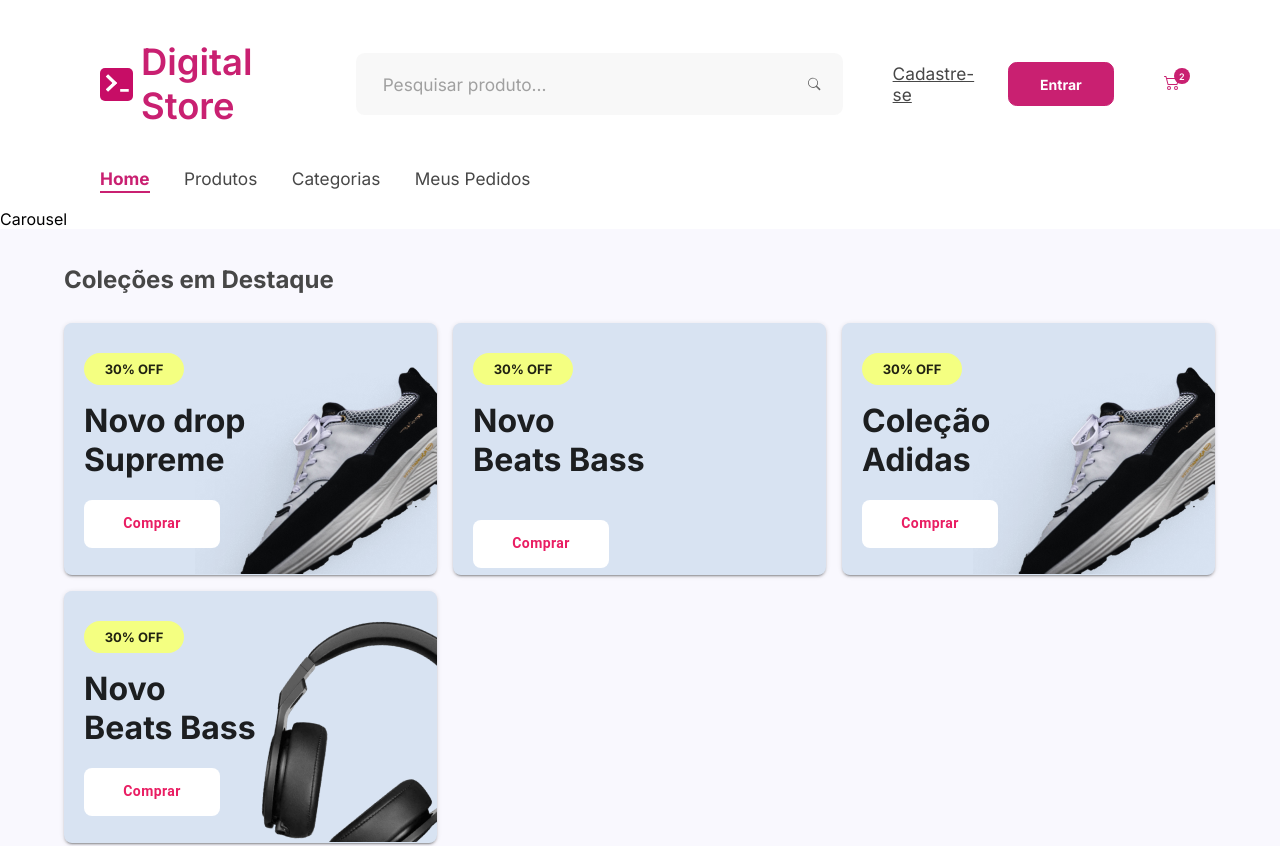
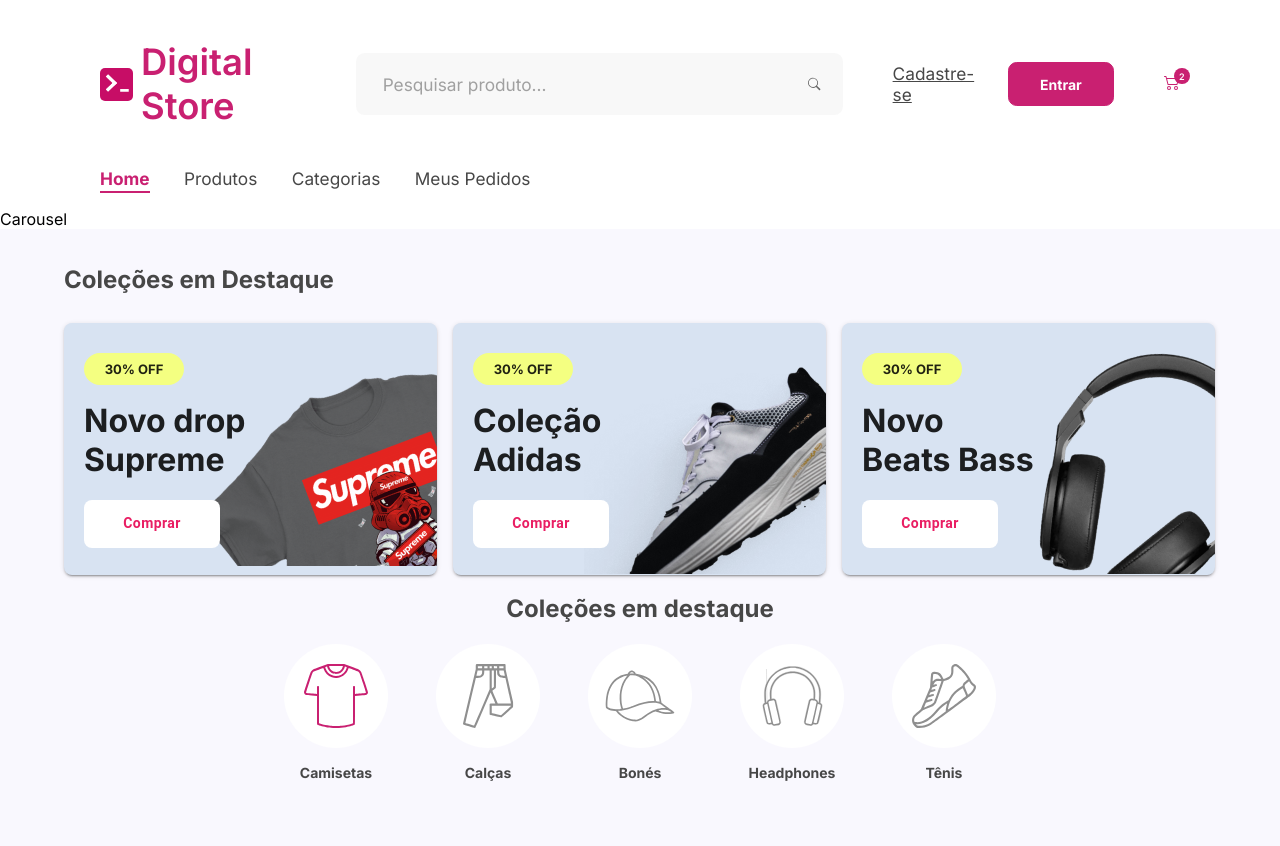
Before and after one commit to CarolinaVirginio/projeto-final-front, a React (Create React App) app: page / in a window 1280 px wide. Shown: the top 846 px of the page. Built offline with nearby package versions, Linux system fonts and the light colour scheme.

Commit message:
correcao de conflitos

```diff
--- a/src/components/ColecoesDestaque/index.jsx
+++ b/src/components/ColecoesDestaque/index.jsx
@@ -21,19 +21,8 @@
                                 <h2> Novo drop<br /> Supreme</h2>
                                 <Button sx={{backgroundColor: "white", color: pink[500], fontWeight: "bold", textTransform: "capitalize", width:"136px", borderRadius:"8px"}} >Comprar</Button>
                             </div>
-                        <div className='imagem2'>
-                            <img src={imagem2}/>
-                        </div>
-                    </Paper>
-                </Grid>
-
-                <Grid item>
-                    <Paper className='card' elevation={2} sx={{backgroundColor: "#D8E3F2"}}>
-                        <div className='conteudo'>
-                            <Chip className='chip' label="30% OFF" sx={{backgroundColor: lime["A100"], fontWeight: "bold"}} />
-                            <h2> <strong>Novo <br /> Beats Bass</strong> </h2>
-                            <br/>
-                            <Button sx={{backgroundColor: "white", color: pink[500], fontWeight: "bold", textTransform: "capitalize", width:"136px", borderRadius:"8px"}} >Comprar</Button>
+                            <div className='imagem1'>
+                                <img src={imagem1}/>
                             </div>
                         </Paper>
                     </Grid>
@@ -44,7 +33,7 @@
                                 <Chip className='chip' label="30% OFF" sx={{backgroundColor: lime["A100"], fontWeight: "bold"}} />
                                 <h2>Coleção<br /> Adidas</h2>
                                 <Button  sx={{backgroundColor: "white", color: pink[500], fontWeight: "bold", textTransform: "capitalize", width:"136px", borderRadius:"8px"}} >Comprar</Button>
-                                </div>
+                            </div>
                             <div className='imagem2'>
                                 <img src={imagem2} />
                             </div>
@@ -57,7 +46,7 @@
                                 <Chip className='chip' label="30% OFF" sx={{backgroundColor: lime["A100"], fontWeight: "bold"}} />
                                 <h2>Novo <br /> Beats Bass</h2>
                                 <Button sx={{backgroundColor: "white", color: pink[500], fontWeight: "bold", textTransform: "capitalize", width:"136px", borderRadius:"8px"}} >Comprar</Button>
-                                </div>
+                            </div>
                             <div className='imagem3'>
                                 <img src={imagem3} />
                             </div>
--- a/src/pages/DetalhesProduto/index.jsx
+++ b/src/pages/DetalhesProduto/index.jsx
@@ -78,7 +78,6 @@
                         <Star/>
                         <StarOutline/>
                         <Button className='avaliação' variant='contained'>4.7<StarOutline className='estrelaAvaliação'/></Button>
-                        {/* colocar quadro com 4.7 e estrela */}
                         <small>(90 avaliações)</small>
                     </div>
 
```
